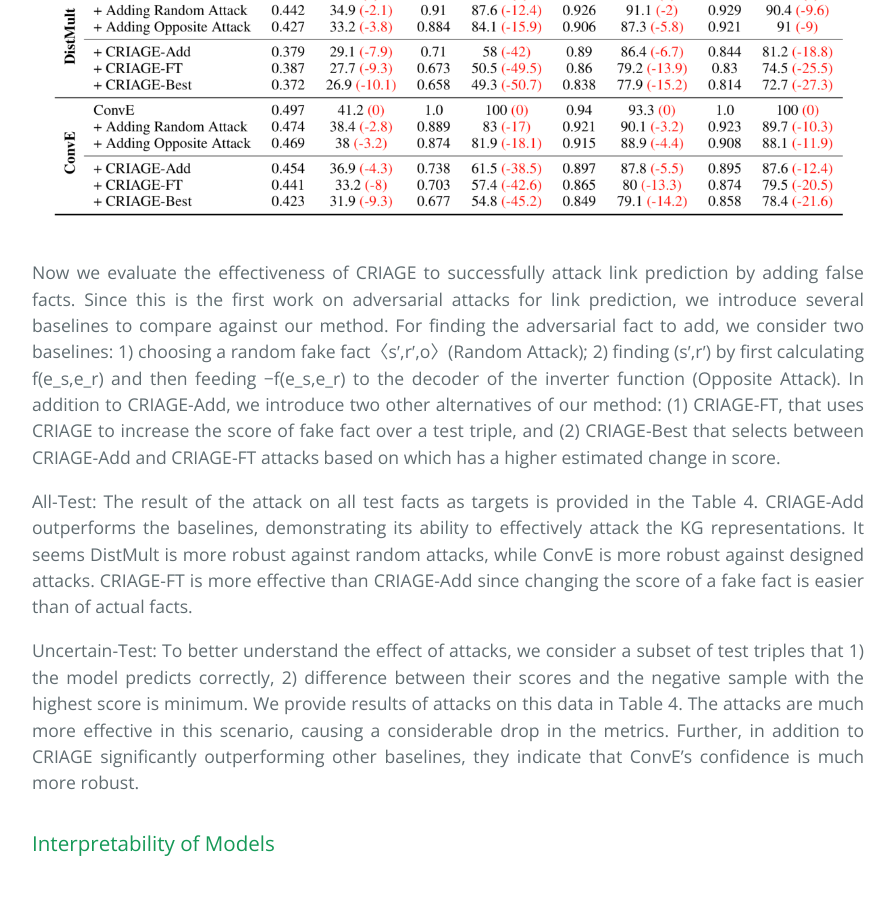
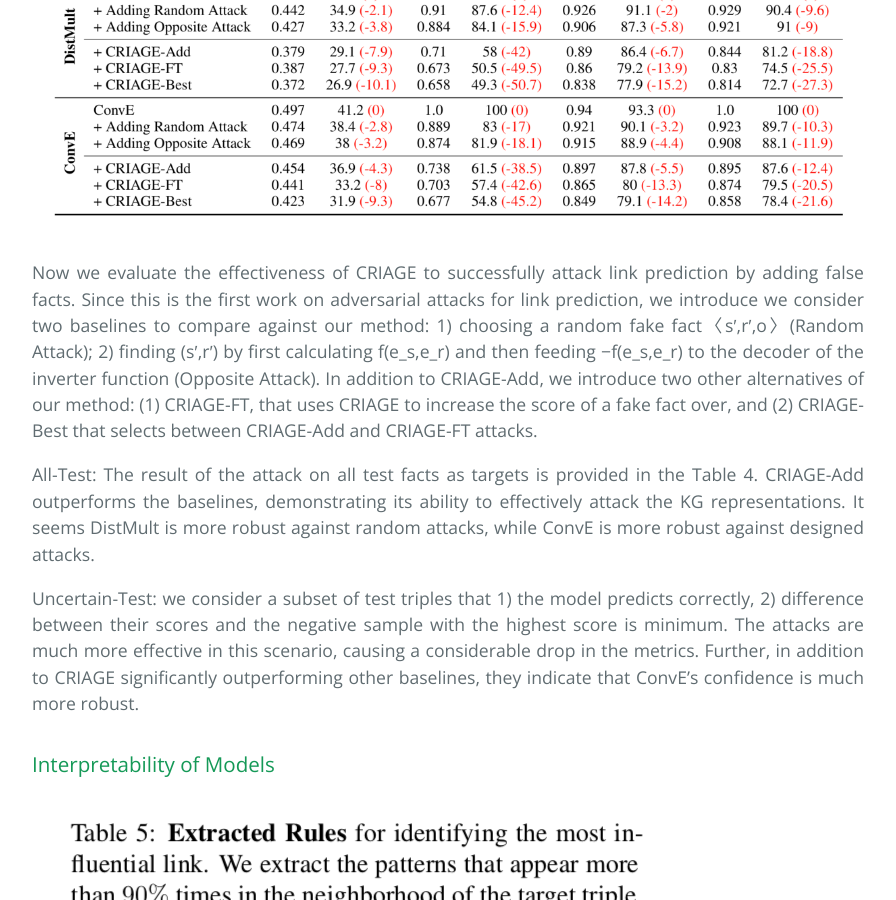
Before and after one commit to pouyapez/criage, a Jekyll site: the page built from index.md, in a window 1280 px wide and 900 px high, scrolled down 5195 px. Shown: the whole window, without its empty margins (192-1088 px from the left). Built offline with Jekyll 4.4.1, drawn with Linux system fonts in a browser that asks for light colours; some of the changed text lies outside the part shown.

Commit message:
Update index.md

```diff
--- a/index.md
+++ b/index.md
@@ -84,13 +84,13 @@ We show the time to compute a single adversary by IF (influence function) compar
 ![Branching](/images/robustness.png)
 
 <p align="justify">
-Now we evaluate the effectiveness of CRIAGE to successfully attack link prediction by adding false facts. Since this is the first work on adversarial attacks for link prediction, we introduce several baselines to compare against our method. For finding the adversarial fact to add, we consider two baselines: 1) choosing a random fake fact〈s′,r′,o〉(Random Attack); 2) finding (s′,r′) by first calculating f(e_s,e_r) and then feeding −f(e_s,e_r) to the decoder of the inverter function (Opposite Attack).  In addition to CRIAGE-Add, we introduce two other alternatives of our method:  (1) CRIAGE-FT, that uses CRIAGE to increase the score of fake fact over a test triple, and (2) CRIAGE-Best that selects between CRIAGE-Add and CRIAGE-FT attacks based on which has a higher estimated change in score.
+Now we evaluate the effectiveness of CRIAGE to successfully attack link prediction by adding false facts. Since this is the first work on adversarial attacks for link prediction, we introduce we consider two baselines to compare against our method: 1) choosing a random fake fact〈s′,r′,o〉(Random Attack); 2) finding (s′,r′) by first calculating f(e_s,e_r) and then feeding −f(e_s,e_r) to the decoder of the inverter function (Opposite Attack).  In addition to CRIAGE-Add, we introduce two other alternatives of our method:  (1) CRIAGE-FT, that uses CRIAGE to increase the score of a fake fact over, and (2) CRIAGE-Best that selects between CRIAGE-Add and CRIAGE-FT attacks.
 </p>
 <p align="justify">
-All-Test: The result of the attack on all test facts as targets is provided in the Table 4. CRIAGE-Add outperforms the baselines, demonstrating its ability to effectively attack the KG representations. It seems DistMult is more robust against random attacks, while ConvE is more robust against designed attacks. CRIAGE-FT is more effective than CRIAGE-Add since changing the score of a fake fact is easier than of actual facts.
+All-Test: The result of the attack on all test facts as targets is provided in the Table 4. CRIAGE-Add outperforms the baselines, demonstrating its ability to effectively attack the KG representations. It seems DistMult is more robust against random attacks, while ConvE is more robust against designed attacks.
 </p>
 <p align="justify">
-Uncertain-Test: To better understand the effect of attacks,  we consider a subset of test triples that 1) the model predicts correctly, 2) difference between their scores and the negative sample with the highest score is minimum. We provide results of attacks on this data in Table 4. The attacks are much more effective in this scenario, causing a considerable drop in the metrics. Further, in addition to CRIAGE significantly outperforming other baselines, they indicate that ConvE’s confidence is much more robust.
+Uncertain-Test: we consider a subset of test triples that 1) the model predicts correctly, 2) difference between their scores and the negative sample with the highest score is minimum. The attacks are much more effective in this scenario, causing a considerable drop in the metrics. Further, in addition to CRIAGE significantly outperforming other baselines, they indicate that ConvE’s confidence is much more robust.
 </p>
 
 ###  Interpretability of Models
@@ -98,5 +98,5 @@ Uncertain-Test: To better understand the effect of attacks,  we consider a subse
 ![Octocat](/images/int.png)
 
 <p align="justify">
-To be able to understand and interpret why a link is predicted using the dense embeddings, we need to find out which part of the graph was most influential on the prediction. To provide such explanations for each predictions, we identify the most influential fact using CRIAGE-Remove. Instead of focusing on individual predictions, we aggregate the explanations over the whole dataset for each relation using a simple rule extraction technique: we find simple patterns on subgraphs that surround the target triple and the removed fact from CRIAGE-Remove, and appear more than 90% of the time. We only focus on extracting length-2 horn rules. Table 5 shows extracted YAGO3-10 rules that are common to both models, and ones that are not. The rules show several interesting inferences, such that "hasChildis" often inferred via married parents, and "isLocatedIn" via transitivity. There are several differences in how the models reason as well; DistMult often uses the "hasCapitalas" an intermediate step for "isLocatedIn", while ConvE incorrectly uses "isNeighbor".  We also compare against rules extracted in DistMult paper. Interestingly, the extracted rules contain all the rules provided by CRIAGE, demonstrating that CRIAGE can be used to accurately interpret models, including ones that are not interpretable, such as ConvE.
+To be able to understand and interpret why a link is predicted, we need to find out which part of the graph was most influential on the prediction. To provide such explanations, we identify the most influential fact using CRIAGE-Remove. Instead of focusing on individual predictions, we aggregate the explanations over the whole dataset for each relation using a simple rule extraction technique: we find simple patterns on subgraphs that surround the target triple and the removed fact from CRIAGE-Remove, and appear more than 90% of the time. The rules show several interesting inferences, such that "hasChildis" often inferred via married parents, and "isLocatedIn" via transitivity. Furthermore, DistMult often uses the "hasCapitalas" an intermediate step for "isLocatedIn", while ConvE incorrectly uses "isNeighbor".  We also compare against rules extracted in DistMult paper. Interestingly, the extracted rules contain all the rules provided by CRIAGE, demonstrating that CRIAGE can be used to accurately interpret models.
 </p>
```
